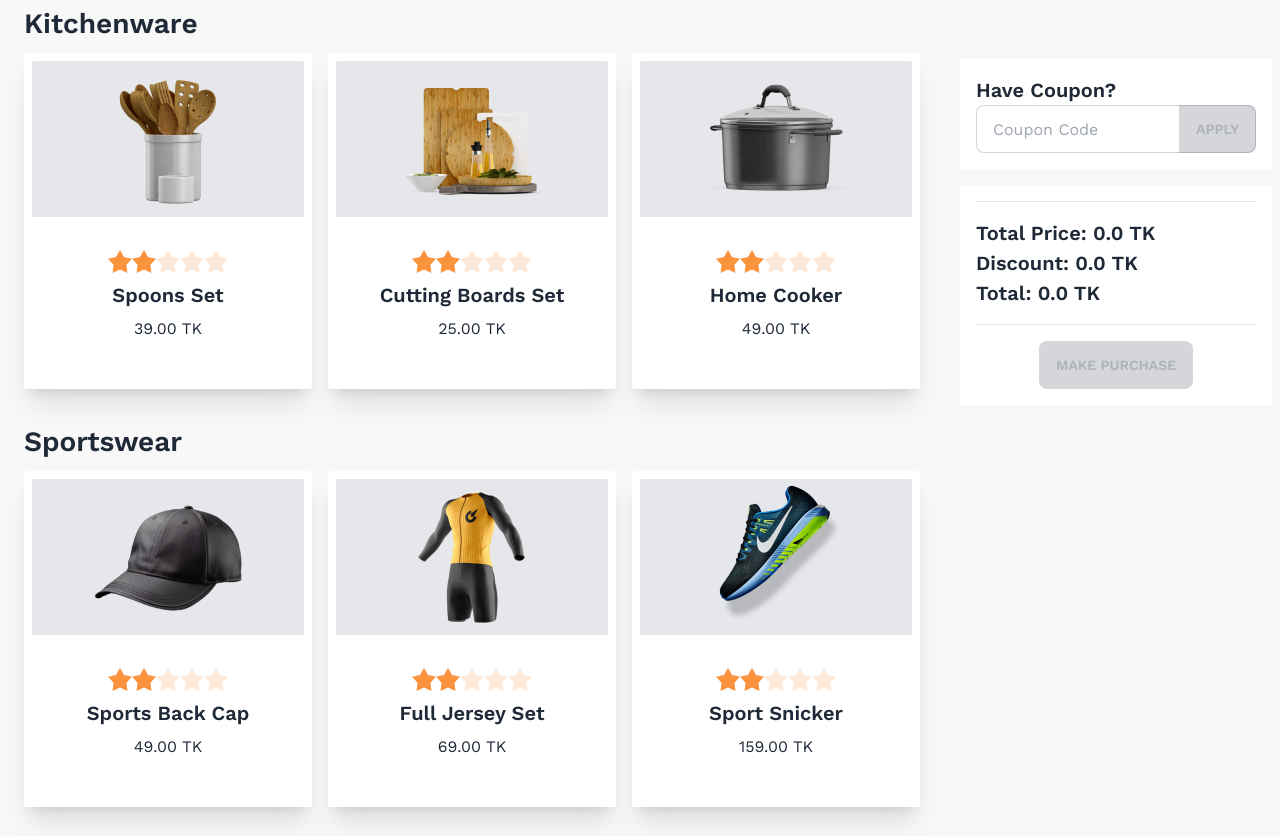
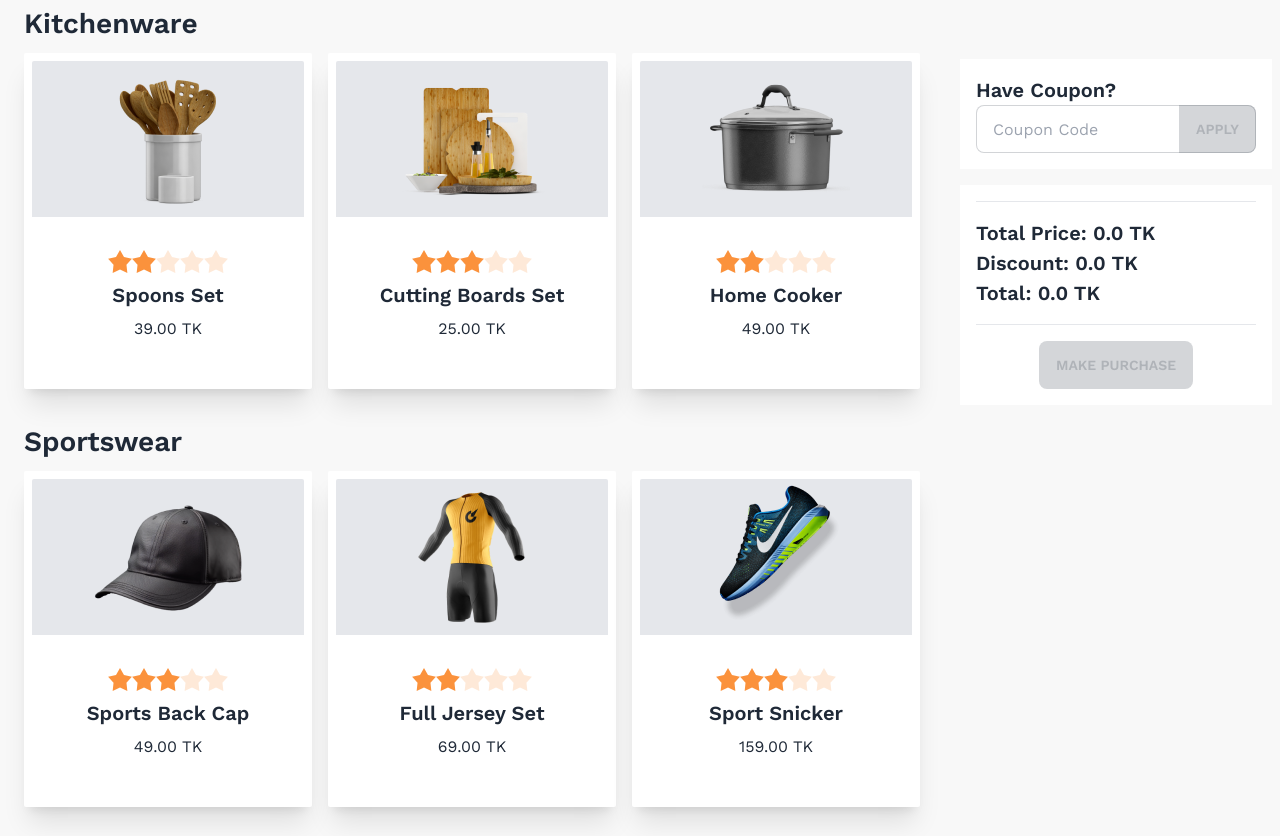
Before and after one commit to zhzahid1911509/Summer-Sale-Project, a plain HTML site: page index.html in a window 1280 px wide. Shown: the part 753-1589 px from the top of the page. Drawn offline with nearby package versions, Linux system fonts and the light colour scheme.

Commit message:
final commit

```diff
--- a/index.html
+++ b/index.html
@@ -26,9 +26,9 @@
             <!-- banner texts -->
             <div class="text-center pt-4 pb-4 pr-2 pl-2">
                 <p class="font-semibold text-[18px]">---SALE FEVER---</p>
-                <h2 class="text-[28px] font-bold md:text-[36px] md:mt-4">Purchase TK 200 or <br> above & get <span class="text-[#E527B2]">20% off</span></h2>
+                <h2 class="text-[28px] font-extrabold md:text-[36px] md:mt-4">Purchase TK 200 or <br> above & get <span class="text-[#E527B2]">20% off</span></h2>
                 <p class="text-[14px] font-semibold mt-2 md:mt-4">User Promo Code &nbsp;
-                    <span class="bg-[#E527B2] rounded-md text-white p-2 px-4 cursor-pointer" id="autoFill">SELL200</span>
+                    <button class="bg-[#E527B2] rounded-md text-white p-2 px-4 cursor-pointer" id="autoFill">SELL200</button>
                 </p>
             </div>
             <!-- banner image -->
@@ -53,11 +53,11 @@
                     <figure class="bg-gray-200 p-4"><img src="images/prod1.png" alt="Shoes" /></figure>
                     <div class="card-body text-center items-center">
                         <div class="rating">
-                            <input type="radio" name="rating-1" class="mask mask-star-2 bg-orange-400" />
+                            <input type="radio" name="rating-1" class="mask mask-star-2 bg-orange-400" disabled/>
                             <input type="radio" name="rating-1" class="mask mask-star-2 bg-orange-400" checked />
-                            <input type="radio" name="rating-1" class="mask mask-star-2 bg-orange-400" />
-                            <input type="radio" name="rating-1" class="mask mask-star-2 bg-orange-400" />
-                            <input type="radio" name="rating-1" class="mask mask-star-2 bg-orange-400" />
+                            <input type="radio" name="rating-1" class="mask mask-star-2 bg-orange-400" disabled/>
+                            <input type="radio" name="rating-1" class="mask mask-star-2 bg-orange-400" disabled/>
+                            <input type="radio" name="rating-1" class="mask mask-star-2 bg-orange-400" disabled/>
                           </div>
                       <h2 class="card-title" id="pn-kw1">
                         Spoons Set
@@ -72,11 +72,11 @@
                     <figure class="bg-gray-200 p-4"><img src="images/prod2.png" alt="Shoes" /></figure>
                     <div class="card-body text-center items-center">
                         <div class="rating">
-                            <input type="radio" name="rating-2" class="mask mask-star-2 bg-orange-400" />
-                            <input type="radio" name="rating-2" class="mask mask-star-2 bg-orange-400" checked />
-                            <input type="radio" name="rating-2" class="mask mask-star-2 bg-orange-400" />
-                            <input type="radio" name="rating-2" class="mask mask-star-2 bg-orange-400" />
-                            <input type="radio" name="rating-2" class="mask mask-star-2 bg-orange-400" />
+                            <input type="radio" name="rating-2" class="mask mask-star-2 bg-orange-400" disabled/>
+                            <input type="radio" name="rating-2" class="mask mask-star-2 bg-orange-400" disabled />
+                            <input type="radio" name="rating-2" class="mask mask-star-2 bg-orange-400" checked/>
+                            <input type="radio" name="rating-2" class="mask mask-star-2 bg-orange-400" disabled/>
+                            <input type="radio" name="rating-2" class="mask mask-star-2 bg-orange-400" disabled/>
                           </div>
                       <h2 class="card-title" id="pn-kw2">
                         Cutting Boards Set
@@ -91,11 +91,11 @@
                     <figure class="bg-gray-200 p-4"><img src="images/prod3.png" alt="Shoes" /></figure>
                     <div class="card-body text-center items-center">
                         <div class="rating">
-                            <input type="radio" name="rating-3" class="mask mask-star-2 bg-orange-400" />
+                            <input type="radio" name="rating-3" class="mask mask-star-2 bg-orange-400" disabled/>
                             <input type="radio" name="rating-3" class="mask mask-star-2 bg-orange-400" checked />
-                            <input type="radio" name="rating-3" class="mask mask-star-2 bg-orange-400" />
-                            <input type="radio" name="rating-3" class="mask mask-star-2 bg-orange-400" />
-                            <input type="radio" name="rating-3" class="mask mask-star-2 bg-orange-400" />
+                            <input type="radio" name="rating-3" class="mask mask-star-2 bg-orange-400" disabled/>
+                            <input type="radio" name="rating-3" class="mask mask-star-2 bg-orange-400" disabled/>
+                            <input type="radio" name="rating-3" class="mask mask-star-2 bg-orange-400" disabled/>
                           </div>
                       <h2 class="card-title" id="pn-kw3">
                         Home Cooker
@@ -116,11 +116,11 @@
                     <figure class="bg-gray-200 p-4"><img src="images/prod4.png" alt="Shoes" /></figure>
                     <div class="card-body text-center items-center">
                         <div class="rating">
-                            <input type="radio" name="rating-4" class="mask mask-star-2 bg-orange-400" />
-                            <input type="radio" name="rating-4" class="mask mask-star-2 bg-orange-400" checked />
-                            <input type="radio" name="rating-4" class="mask mask-star-2 bg-orange-400" />
-                            <input type="radio" name="rating-4" class="mask mask-star-2 bg-orange-400" />
-                            <input type="radio" name="rating-4" class="mask mask-star-2 bg-orange-400" />
+                            <input type="radio" name="rating-4" class="mask mask-star-2 bg-orange-400" disabled/>
+                            <input type="radio" name="rating-4" class="mask mask-star-2 bg-orange-400" disabled/>
+                            <input type="radio" name="rating-4" class="mask mask-star-2 bg-orange-400" checked/>
+                            <input type="radio" name="rating-4" class="mask mask-star-2 bg-orange-400" disabled/>
+                            <input type="radio" name="rating-4" class="mask mask-star-2 bg-orange-400" disabled/>
                           </div>
                       <h2 class="card-title" id="pn-sw1">
                         Sports Back Cap
@@ -135,11 +135,11 @@
                     <figure class="bg-gray-200 p-4"><img src="images/prod5.png" alt="Shoes" /></figure>
                     <div class="card-body text-center items-center">
                         <div class="rating">
-                            <input type="radio" name="rating-5" class="mask mask-star-2 bg-orange-400" />
-                            <input type="radio" name="rating-5" class="mask mask-star-2 bg-orange-400" checked />
-                            <input type="radio" name="rating-5" class="mask mask-star-2 bg-orange-400" />
-                            <input type="radio" name="rating-5" class="mask mask-star-2 bg-orange-400" />
-                            <input type="radio" name="rating-5" class="mask mask-star-2 bg-orange-400" />
+                            <input type="radio" name="rating-5" class="mask mask-star-2 bg-orange-400" disabled/>
+                            <input type="radio" name="rating-5" class="mask mask-star-2 bg-orange-400" checked/>
+                            <input type="radio" name="rating-5" class="mask mask-star-2 bg-orange-400" disabled/>
+                            <input type="radio" name="rating-5" class="mask mask-star-2 bg-orange-400" disabled/>
+                            <input type="radio" name="rating-5" class="mask mask-star-2 bg-orange-400" disabled/>
                           </div>
                       <h2 class="card-title" id="pn-sw2">
                         Full Jersey Set
@@ -154,11 +154,11 @@
                     <figure class="bg-gray-200 p-4"><img src="images/prod6.png" alt="Shoes" /></figure>
                     <div class="card-body text-center items-center">
                         <div class="rating">
-                            <input type="radio" name="rating-6" class="mask mask-star-2 bg-orange-400" />
-                            <input type="radio" name="rating-6" class="mask mask-star-2 bg-orange-400" checked />
-                            <input type="radio" name="rating-6" class="mask mask-star-2 bg-orange-400" />
-                            <input type="radio" name="rating-6" class="mask mask-star-2 bg-orange-400" />
-                            <input type="radio" name="rating-6" class="mask mask-star-2 bg-orange-400" />
+                            <input type="radio" name="rating-6" class="mask mask-star-2 bg-orange-400" disabled/>
+                            <input type="radio" name="rating-6" class="mask mask-star-2 bg-orange-400" disabled/>
+                            <input type="radio" name="rating-6" class="mask mask-star-2 bg-orange-400" checked/>
+                            <input type="radio" name="rating-6" class="mask mask-star-2 bg-orange-400" disabled/>
+                            <input type="radio" name="rating-6" class="mask mask-star-2 bg-orange-400" disabled/>
                           </div>
                       <h2 class="card-title" id="pn-sw3">
                         Sport Snicker
@@ -180,11 +180,11 @@
                     <figure class="bg-gray-200 p-4"><img src="images/prod7.png" alt="Shoes" /></figure>
                     <div class="card-body text-center items-center">
                         <div class="rating">
-                            <input type="radio" name="rating-7" class="mask mask-star-2 bg-orange-400" />
+                            <input type="radio" name="rating-7" class="mask mask-star-2 bg-orange-400" disabled/>
                             <input type="radio" name="rating-7" class="mask mask-star-2 bg-orange-400" checked />
-                            <input type="radio" name="rating-7" class="mask mask-star-2 bg-orange-400" />
-                            <input type="radio" name="rating-7" class="mask mask-star-2 bg-orange-400" />
-                            <input type="radio" name="rating-7" class="mask mask-star-2 bg-orange-400" />
+                            <input type="radio" name="rating-7" class="mask mask-star-2 bg-orange-400" disabled/>
+                            <input type="radio" name="rating-7" class="mask mask-star-2 bg-orange-400" disabled/>
+                            <input type="radio" name="rating-7" class="mask mask-star-2 bg-orange-400" disabled/>
                           </div>
                       <h2 class="card-title" id="pn-frn1">
                         Single Relax Chair
@@ -199,11 +199,11 @@
                     <figure class="bg-gray-200 p-4"><img src="images/prod8.png" alt="Shoes" /></figure>
                     <div class="card-body text-center items-center">
                         <div class="rating">
-                            <input type="radio" name="rating-8" class="mask mask-star-2 bg-orange-400" />
-                            <input type="radio" name="rating-8" class="mask mask-star-2 bg-orange-400" checked />
-                            <input type="radio" name="rating-8" class="mask mask-star-2 bg-orange-400" />
-                            <input type="radio" name="rating-8" class="mask mask-star-2 bg-orange-400" />
-                            <input type="radio" name="rating-8" class="mask mask-star-2 bg-orange-400" />
+                            <input type="radio" name="rating-8" class="mask mask-star-2 bg-orange-400" disabled/>
+                            <input type="radio" name="rating-8" class="mask mask-star-2 bg-orange-400" disabled />
+                            <input type="radio" name="rating-8" class="mask mask-star-2 bg-orange-400" checked/>
+                            <input type="radio" name="rating-8" class="mask mask-star-2 bg-orange-400" disabled/>
+                            <input type="radio" name="rating-8" class="mask mask-star-2 bg-orange-400" disabled/>
                           </div>
                       <h2 class="card-title" id="pn-frn2">
                         Children play
@@ -218,11 +218,11 @@
                     <figure class="bg-gray-200 p-4"><img src="images/prod9.png" alt="Shoes" /></figure>
                     <div class="card-body text-center items-center">
                         <div class="rating">
-                            <input type="radio" name="rating-9" class="mask mask-star-2 bg-orange-400" />
+                            <input type="radio" name="rating-9" class="mask mask-star-2 bg-orange-400" disabled/>
                             <input type="radio" name="rating-9" class="mask mask-star-2 bg-orange-400" checked />
-                            <input type="radio" name="rating-9" class="mask mask-star-2 bg-orange-400" />
-                            <input type="radio" name="rating-9" class="mask mask-star-2 bg-orange-400" />
-                            <input type="radio" name="rating-9" class="mask mask-star-2 bg-orange-400" />
+                            <input type="radio" name="rating-9" class="mask mask-star-2 bg-orange-400" disabled/>
+                            <input type="radio" name="rating-9" class="mask mask-star-2 bg-orange-400" disabled/>
+                            <input type="radio" name="rating-9" class="mask mask-star-2 bg-orange-400" disabled/>
                           </div>
                       <h2 class="card-title" id="pn-frn3">
                         Flexible Sofa
```
